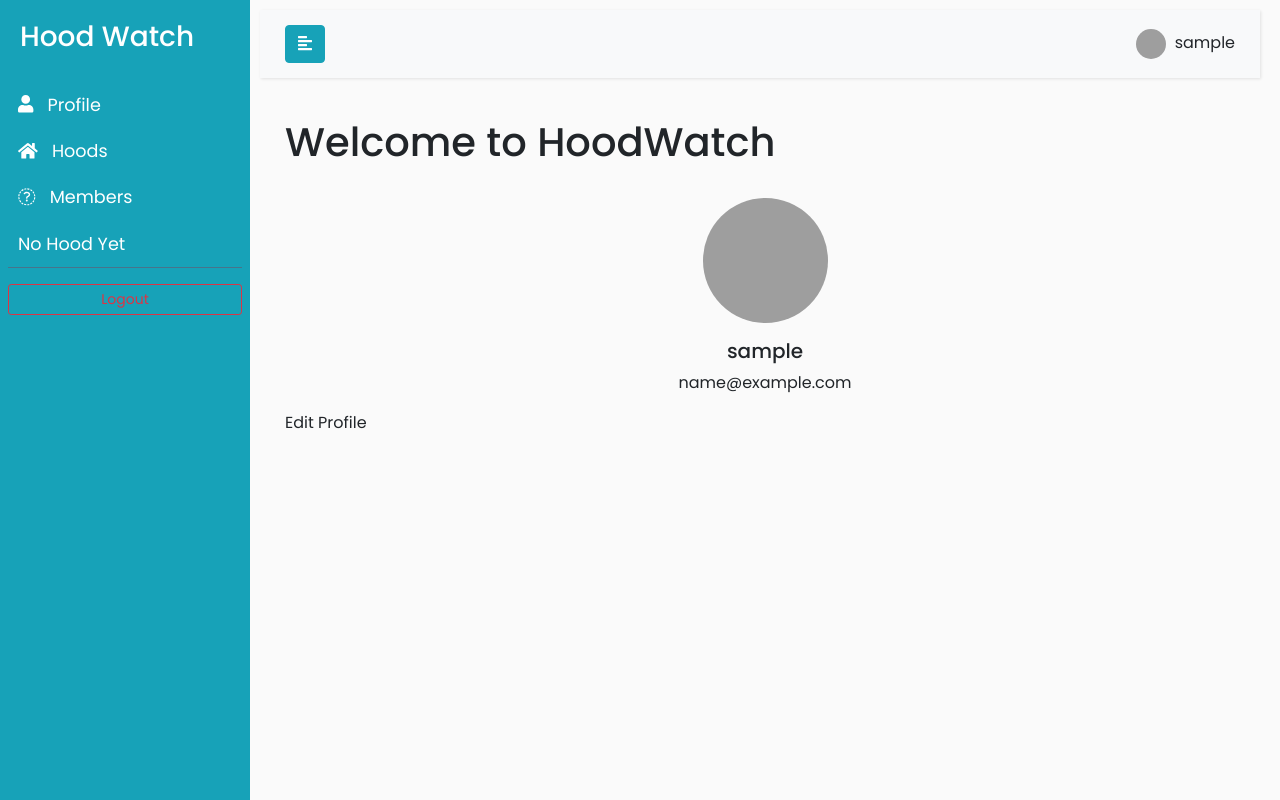
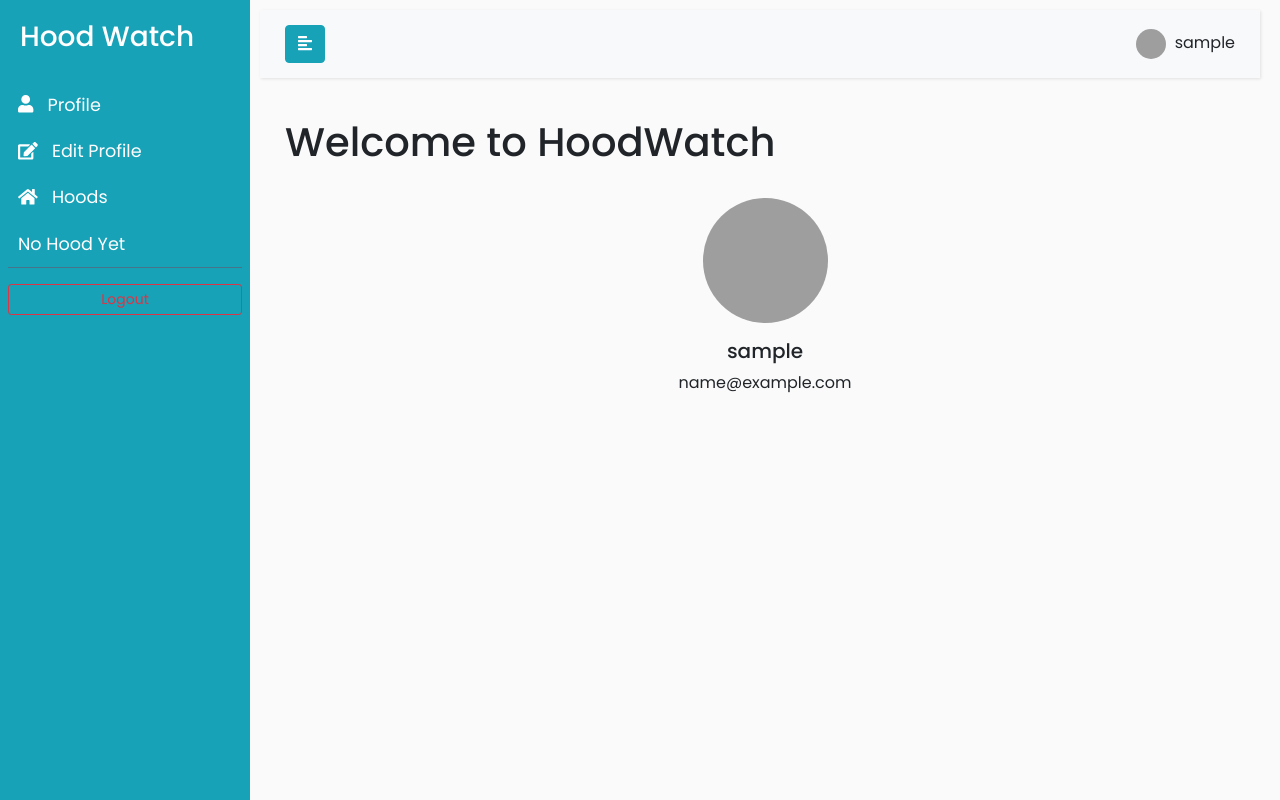
Before and after one commit to Owiti-Charles/HoodWatch, a Django app: a page that uses hood/templates/bar.html in a window 1280 px wide. Run offline with Django 3.2, Linux system fonts and the light colour scheme; the visitor is signed in with stand-in values (Sample User, id 1); some libraries are stand-ins or nearby versions; grey boxes are pictures that could not be loaded.

Commit message:
Add edit profile button to the sidbar inthe user dashboard

```diff
--- a/hood/templates/bar.html
+++ b/hood/templates/bar.html
@@ -13,17 +13,18 @@
 
         </li>
         <li>
+            <a href="{% url 'edit-profile' user.username %}">
+                <i class="fas fa-edit"></i>
+                &nbsp; Edit Profile
+            </a>
+        </li>
+        <li>
             <a href="{% url 'hood' %}">
                 <i class="fas fa-home"></i>
                 &nbsp; Hoods
             </a>
         </li>
-        <li>
-            <a href="">
-                <i class="fa fa-group"></i>
-                &nbsp; Members
-            </a>
-        </li>
+
         {% if user.profile.neighbourhood %}
         <li>
             <a href="{% url 'single-hood' user.profile.neighbourhood.id %}">
--- a/hood/templates/profile.html
+++ b/hood/templates/profile.html
@@ -12,7 +12,6 @@
         </div>
         <div class="col-md-3"></div>
     </div>
-    <a href="{% url 'edit-profile' user.username %}">Edit Profile</a>
     {% if request.user.profile.neighbourhood %}
     <a href="{% url 'single-hood' user.profile.neighbourhood.id %}">{{ user.profile.neighbourhood.name }}</a>
     {% endif %}
```
Also changed, not shown: media/images/awwrd.png (added).
